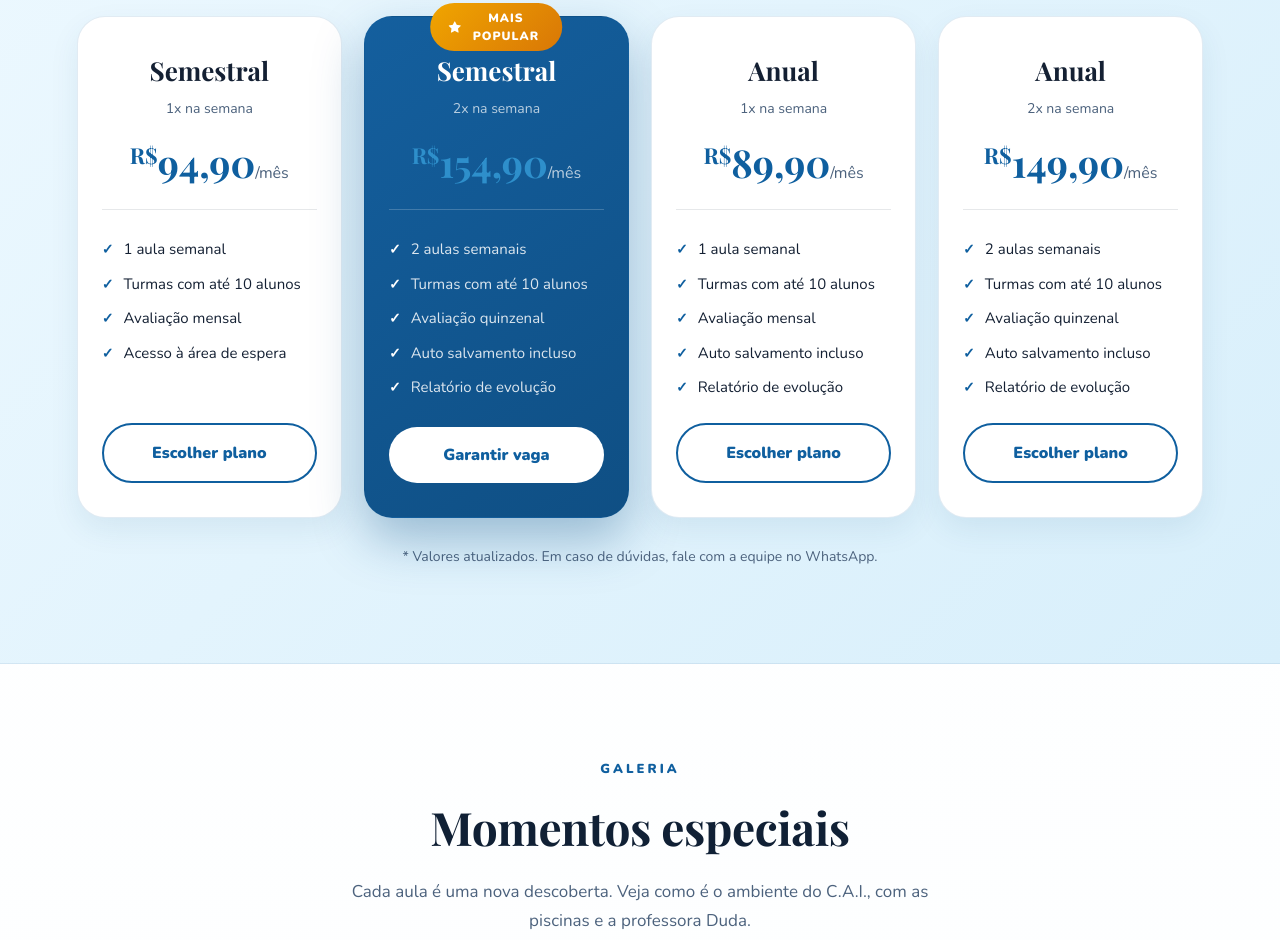
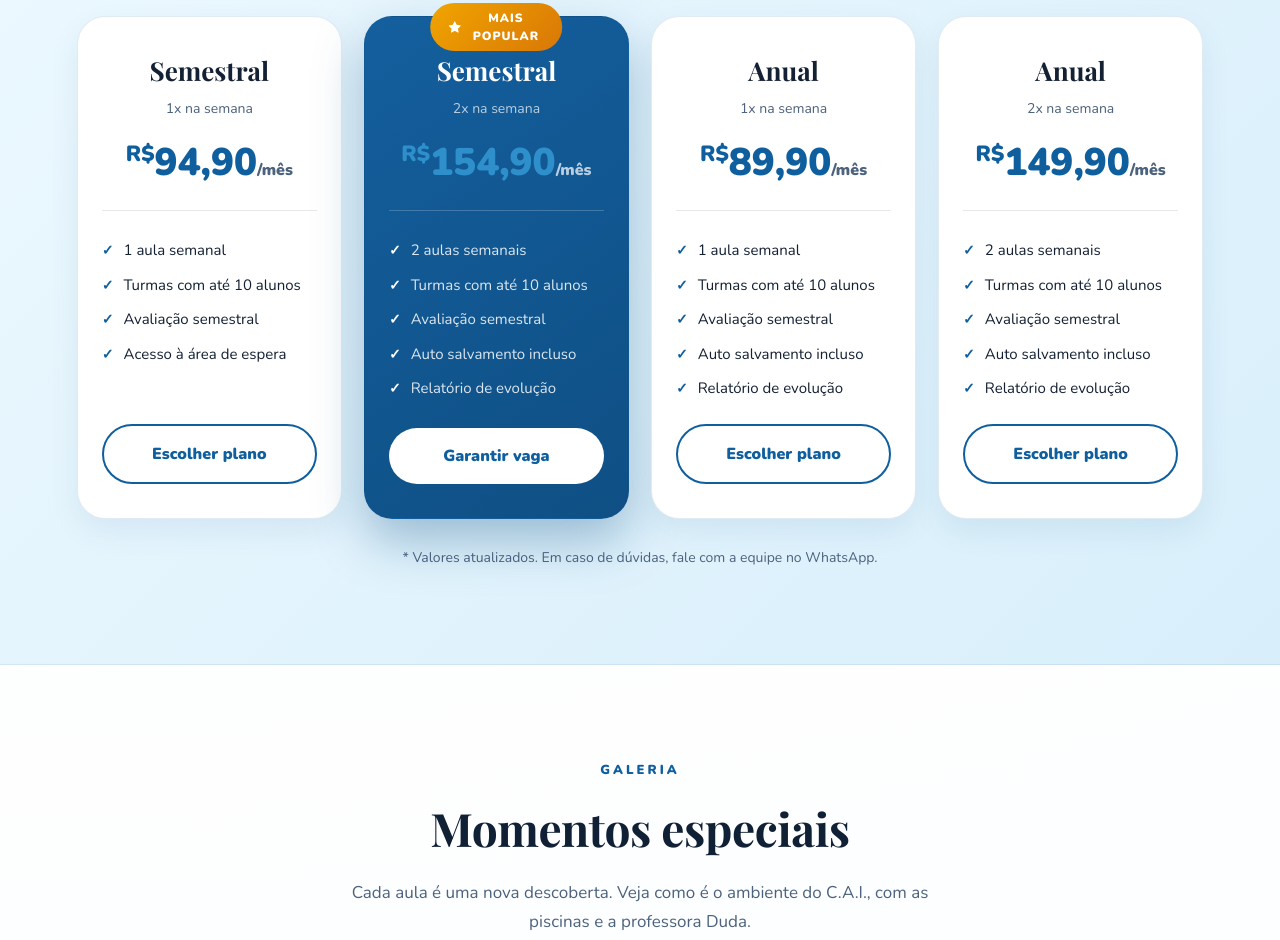
Before and after one commit to Lemuellopes/siteC.A.I, a plain HTML site: page index.html in a window 1280 px wide. Shown: the part 3295-4235 px from the top of the page. Drawn offline with nearby package versions, Linux system fonts and the light colour scheme.

Commit message:
style: change plan price font to Nunito 800 and update all assessments to semestral

```diff
--- a/index.html
+++ b/index.html
@@ -169,7 +169,7 @@
       <ul class="plan-features">
         <li class="plan-feature">1 aula semanal</li>
         <li class="plan-feature">Turmas com até 10 alunos</li>
-        <li class="plan-feature">Avaliação mensal</li>
+        <li class="plan-feature">Avaliação semestral</li>
         <li class="plan-feature">Acesso à área de espera</li>
       </ul>
       <a href="#matricula" class="btn-plan btn-plan-outline">Escolher plano</a>
@@ -183,7 +183,7 @@
       <ul class="plan-features">
         <li class="plan-feature">2 aulas semanais</li>
         <li class="plan-feature">Turmas com até 10 alunos</li>
-        <li class="plan-feature">Avaliação quinzenal</li>
+        <li class="plan-feature">Avaliação semestral</li>
         <li class="plan-feature">Auto salvamento incluso</li>
         <li class="plan-feature">Relatório de evolução</li>
       </ul>
@@ -197,7 +197,7 @@
       <ul class="plan-features">
         <li class="plan-feature">1 aula semanal</li>
         <li class="plan-feature">Turmas com até 10 alunos</li>
-        <li class="plan-feature">Avaliação mensal</li>
+        <li class="plan-feature">Avaliação semestral</li>
         <li class="plan-feature">Auto salvamento incluso</li>
         <li class="plan-feature">Relatório de evolução</li>
       </ul>
@@ -211,7 +211,7 @@
       <ul class="plan-features">
         <li class="plan-feature">2 aulas semanais</li>
         <li class="plan-feature">Turmas com até 10 alunos</li>
-        <li class="plan-feature">Avaliação quinzenal</li>
+        <li class="plan-feature">Avaliação semestral</li>
         <li class="plan-feature">Auto salvamento incluso</li>
         <li class="plan-feature">Relatório de evolução</li>
       </ul>
--- a/styles.css
+++ b/styles.css
@@ -456,7 +456,7 @@
   .plan-card.featured .plan-name { color: #fff; }
   .plan-age { font-size: 14px; color: var(--muted); margin-bottom: 24px; }
   .plan-card.featured .plan-age { color: rgba(255,255,255,0.7); }
-  .plan-price { font-family: 'Playfair Display', serif; font-size: clamp(34px, 3vw, 46px); color: var(--ocean); line-height: 1; }
+  .plan-price { font-family: 'Nunito', sans-serif; font-weight: 800; font-size: clamp(34px, 3vw, 46px); color: var(--ocean); line-height: 1; }
   .plan-price sup { font-size: 22px; vertical-align: super; }
   .plan-price span { font-size: 16px; color: var(--muted); font-family: 'Nunito', sans-serif; }
   .plan-card.featured .plan-price span { color: rgba(255,255,255,0.7); }
```
Also changed, not shown: cai_site.html (+6 -6 lines).
